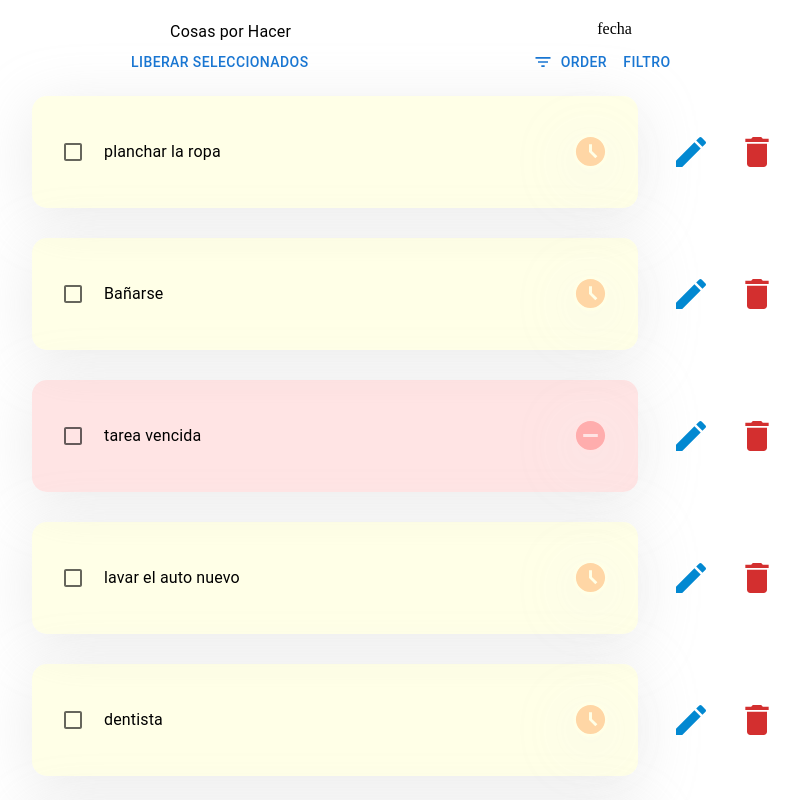
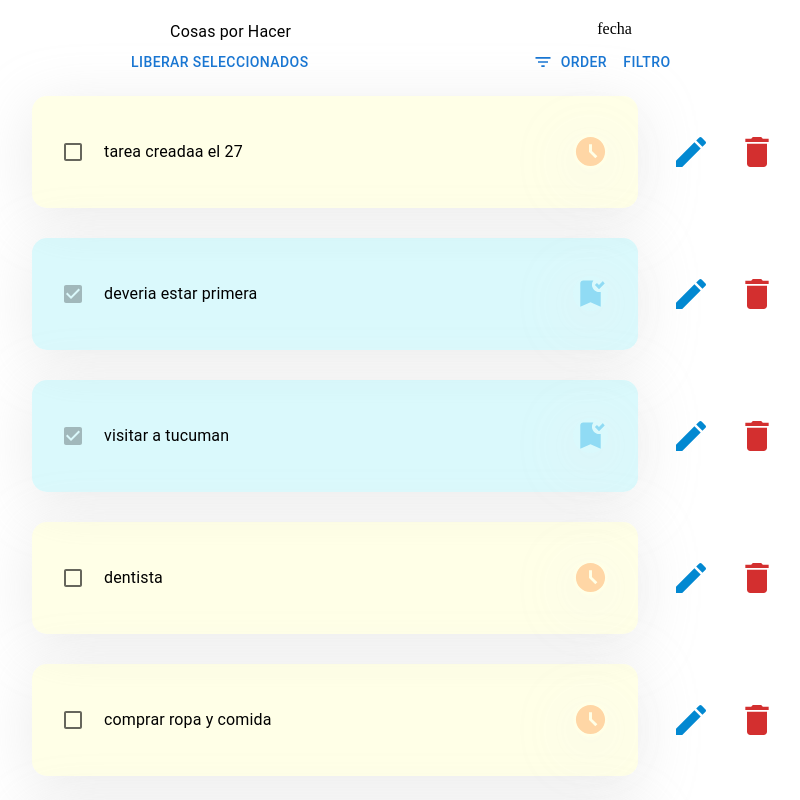
Before and after one commit to agusminahk/LicitaLab, a React (Create React App) app: page / in a window 1280 px wide. Shown: the top 800 px of the page, without its empty margins (239-1039 px from the left). Built offline with nearby package versions, Linux system fonts and the light colour scheme; data requests are answered from the project's data file.

Commit message:
agrego colores a tareas liberadas, checkbox disabled para las que fueron liberadas y optimizacion de ordenamiento segun vencimiento

```diff
--- a/api/database.json
+++ b/api/database.json
@@ -1,32 +1,32 @@
 {
     "tasks": [
         {
-      "id": "l18cixpwegso4a4041s",
             "task": "planchar la ropa",
             "createAt": "2022-03-26T18:10",
             "expireAt": "2022-03-26T20:09",
-      "completed": false
+            "completed": false,
+            "id": "l18cixpwegso4a4041s"
         },
         {
-      "id": "l18cjavl9gavpaz5rhk",
             "task": "Bañarse ",
-      "createAt": "2022-03-26T18:10",
+            "createAt": "2022-03-26T18:01",
             "expireAt": "2022-03-26T20:10",
-      "completed": false
+            "completed": false,
+            "id": "l18cjavl9gavpaz5rhk"
         },
         {
-      "id": "l18ecjkiqaplo23j0wp",
             "task": "tarea vencida",
             "createAt": "2022-03-26T19:01",
-      "expireAt": "2022-03-18T19:00",
-      "completed": false
+            "expireAt": "2022-03-09T19:00",
+            "completed": true,
+            "id": "l18ecjkiqaplo23j0wp"
         },
         {
-      "id": "l18eheuomwqna0dcots",
             "task": "lavar el auto nuevo",
             "createAt": "2022-03-26T19:04",
-      "expireAt": "2022-03-26T22:04",
-      "completed": false
+            "expireAt": "2022-03-27T15:04",
+            "completed": false,
+            "id": "l18eheuomwqna0dcots"
         },
         {
             "task": "dentista",
@@ -46,15 +46,22 @@
             "task": "visitar a tucuman",
             "createAt": "2022-03-26T19:50",
             "expireAt": "2022-03-26T19:50",
-      "completed": false,
+            "completed": true,
             "id": "l18g3zd4ykmv1ft3vb"
         },
         {
-      "id": "l18hl4gim9lss243v",
             "task": "deveria estar primera",
             "createAt": "2022-03-26T20:31",
             "expireAt": "2022-03-10T20:31",
-      "completed": false
+            "completed": true,
+            "id": "l18hl4gim9lss243v"
+        },
+        {
+            "task": "tarea creadaa el 27",
+            "createAt": "2022-03-27T16:07",
+            "expireAt": "2022-03-27T18:06",
+            "completed": false,
+            "id": "l19nkixqkqtq6eio3vh"
         }
     ]
 }
--- a/src/common/TaskGenerator.jsx
+++ b/src/common/TaskGenerator.jsx
@@ -1,21 +1,25 @@
 import React, { useEffect, useState } from 'react';
-import { useDispatch } from 'react-redux';
+import { useDispatch, useSelector } from 'react-redux';
 import { Box, Typography, TextField, SvgIcon, Checkbox } from '@mui/material';
 import AdapterDateFns from '@mui/lab/AdapterDateFns';
 import LocalizationProvider from '@mui/lab/LocalizationProvider';
 
+import { setReleasedTask } from '../store/releaseTasks';
 import { updater } from '../helpers/requests.js';
 import { taskStatus } from '../helpers/auxileFunctions.js';
 
 const TaskGenerator = (props) => {
     const dispatch = useDispatch();
+    const releaseTasks = useSelector((state) => state.releaseTasks);
+
     const { id, task, expireAt, createAt, completed } = props.task;
-    const [status, setStatus] = useState(taskStatus(expireAt));
+    const [status, setStatus] = useState(taskStatus(expireAt, completed));
+    const [check, setCheck] = useState(completed);
 
     useEffect(() => {
-        setStatus(taskStatus(expireAt)); // cuando la fecha sea actualizada refrescamos el componente
+        setStatus(taskStatus(expireAt, completed)); // cuando la fecha sea actualizada refrescamos el componente
 
-        const timer = () => setTimeout(() => setStatus(taskStatus(expireAt)), 15000);
+        const timer = () => setTimeout(() => setStatus(taskStatus(expireAt, completed)), 15000);
         const timerId = timer();
 
         return () => {
@@ -32,12 +36,26 @@ const TaskGenerator = (props) => {
                 boxShadow: '0 10px 60px 0 rgba(230, 230, 230, 0.8)',
                 margin: '15px',
                 borderRadius: '15px',
-
                 backgroundColor: status.color,
             }}
         >
             <Box sx={{ display: 'flex', flex: 1, alignItems: 'center', margin: '0 10px' }}>
-                <Checkbox sx={{ margin: '0px 10px' }} />
+                <Checkbox
+                    checked={check}
+                    value={check}
+                    sx={{ margin: '0px 10px' }}
+                    disabled={(completed && true) || false}
+                    onChange={(e) => {
+                        setCheck(e.target.checked);
+                        if (!check) {
+                            const release = [...releaseTasks, props.task];
+                            dispatch(setReleasedTask(release));
+                        } else {
+                            const notReleaseYet = releaseTasks.filter((task) => task.id !== id);
+                            dispatch(setReleasedTask(notReleaseYet));
+                        }
+                    }}
+                />
                 <Typography>{task}</Typography>
             </Box>
 
@@ -58,7 +76,6 @@ const TaskGenerator = (props) => {
                     component={status.icon}
                     fontSize="large"
                     sx={{
-                        //backgroundColor: status.iconColor,
                         color: status.iconColor,
                         margin: '0 20px',
                         borderRadius: '50px',
@@ -66,22 +83,6 @@ const TaskGenerator = (props) => {
                     }}
                 />
             </Box>
-
-            {/*
-            <Button
-                component={EditIcon}
-                variant="contained"
-                color="action"
-                sx={{
-                    color: '#404040',
-                    margin: 'auto',
-                    fontSize: '10px',
-                    height: '100%',
-                    //  border: '1px solid #404040',
-                    //borderRadius: '100%',
-                }}
-                onClick={() => handleChange()}
-            /> */}
         </Box>
     );
 };
--- a/src/components/Header.jsx
+++ b/src/components/Header.jsx
@@ -1,9 +1,14 @@
 import React from 'react';
 import { Box, Typography, Button, IconButton } from '@mui/material';
+import { useSelector, useDispatch } from 'react-redux';
 
 import Filters from './Filters';
+import { changeTaskStatus } from '../helpers/requests';
 
 const Header = () => {
+    const dispatch = useDispatch();
+    const releaseTasks = useSelector((state) => state.releaseTasks);
+
     return (
         <Box sx={{ display: 'flex', flexDirection: 'column' }}>
             <Box sx={{ display: 'flex', justifyContent: 'space-around' }}>
@@ -11,7 +16,13 @@ const Header = () => {
                 <Box>fecha</Box>
             </Box>
             <Box sx={{ display: 'flex', justifyContent: 'space-around' }}>
-                <Button> liberar seleccionados</Button>
+                <Button
+                    onClick={() => {
+                        changeTaskStatus(dispatch, releaseTasks);
+                    }}
+                >
+                    liberar seleccionados
+                </Button>
                 <Box sx={{ display: 'flex' }}>
                     <Filters />
                     {/* <Button startIcon={<FilterListIcon />}>Order</Button> */}
--- a/src/components/Task.jsx
+++ b/src/components/Task.jsx
@@ -16,14 +16,15 @@ const Task = () => {
     const [edit, setEdit] = useState(false);
     const [tareaParaEditar, setTareaParaEditar] = useState({});
 
-    const listaDeTareas = useSelector((state) => state.tasks);
+    const listaDeTareas = useSelector((state) => state.tasks) || [];
 
     //  defaultOrder(listaDeTareas);
 
     return (
         <Box sx={{ display: 'flex', flexDirection: 'column' }}>
             {listaDeTareas &&
-                listaDeTareas.map((task, i) => (
+                listaDeTareas.map((task, i) => {
+                    return (
                         <Box sx={{ display: 'flex', alignItems: 'center' }} key={i}>
                             <TaskGenerator task={task} />
                             <IconButton
@@ -54,7 +55,8 @@ const Task = () => {
                                 <DeleteIcon sx={{ fontSize: '40px' }} />
                             </IconButton>
                         </Box>
-                ))}
+                    );
+                })}
 
             <Box
                 sx={{
--- a/src/helpers/auxileFunctions.js
+++ b/src/helpers/auxileFunctions.js
@@ -1,4 +1,4 @@
-import AccessTimeIcon from '@mui/icons-material/AccessTime';
+import BookmarkAddedIcon from '@mui/icons-material/BookmarkAdded';
 import AccessTimeFilledIcon from '@mui/icons-material/AccessTimeFilled';
 import CheckCircleIcon from '@mui/icons-material/CheckCircle';
 import RemoveCircleIcon from '@mui/icons-material/RemoveCircle';
@@ -13,14 +13,16 @@ export function uniqueId() {
     return Date.now().toString(36) + Math.random().toString(36).substring(2);
 }
 
-export function taskStatus(expire) {
+export function taskStatus(expire, status) {
     const tresHoras = 3600000 * 3;
     const result = +new Date(expire) - Date.now();
 
+    if (status)
+        return { color: 'rgba(142, 236, 245, .33)', icon: BookmarkAddedIcon, iconColor: 'rgba(144, 219, 244,1)' };
     if (result < 0)
         return { color: 'rgba(255, 173, 173, .33)', icon: RemoveCircleIcon, iconColor: 'rgba(255, 173, 173, 1)' };
     if (result > 0 && result < tresHoras)
-        return { color: 'rgba(202, 255, 191, .33)', icon: CheckCircleIcon, iconColor: 'rgba(202, 255, 191, 1)' };
+        return { color: 'rgba(202, 255, 191, .33)', icon: CheckCircleIcon, iconColor: 'rgba(170, 246, 131, 1)' };
 
     return { color: 'rgba(253, 255, 182, .33)', icon: AccessTimeFilledIcon, iconColor: 'rgba(255, 214, 165, 1)' };
 }
--- a/src/helpers/orderFunctions.js
+++ b/src/helpers/orderFunctions.js
@@ -1,9 +1,13 @@
 export const defaultOrder = (tasks) => {
     window.localStorage.setItem('order', 'default');
-    return [...tasks].sort((a, b) => +new Date(a.createAt) - +new Date(b.createAt));
+    return [...tasks].sort((a, b) => +new Date(b.createAt) - +new Date(a.createAt));
 };
 
-export const orderByExpire = (tareas) => {
+export const orderByExpire = (tasks) => {
     window.localStorage.setItem('order', 'expire');
-    return [...tareas].sort((a, b) => (+new Date(b.expireAt) > +new Date(a.expireAt) ? -1 : 1));
+    const notReleasedTasks = tasks.filter((task) => task.completed === false);
+    const releasedTasks = tasks.filter((task) => task.completed);
+
+    const orderTasks = notReleasedTasks.sort((a, b) => (+new Date(b.expireAt) > +new Date(a.expireAt) ? -1 : 1));
+    return [...orderTasks, ...releasedTasks];
 };
--- a/src/helpers/requests.js
+++ b/src/helpers/requests.js
@@ -1,10 +1,11 @@
 import axios from 'axios';
 
 import { defaultOrder, orderByExpire } from './orderFunctions';
+import { sendUpdateToRelease } from '../store/releaseTasks';
 import { setTasks, sendUpdateRequest, sendDeleteRequest, sendCreateRequest } from '../store/tasks';
 
 const refresh = async (dispatch) => {
-    const result = await axios.get('/tasks');
+    const result = await axios.get('/tasks?completed=false');
 
     const order = window.localStorage.getItem('order');
 
@@ -36,3 +37,8 @@ export const toTrash = (dispatch, id) => {
     dispatch(sendDeleteRequest(id));
     refresh(dispatch);
 };
+
+export const changeTaskStatus = async (dispatch, tasks) => {
+    await dispatch(sendUpdateToRelease(tasks));
+    refresh(dispatch);
+};
--- /dev/null
+++ b/src/store/releaseTasks.js
@@ -0,0 +1,19 @@
+import { createAction, createAsyncThunk, createReducer } from '@reduxjs/toolkit';
+import axios from 'axios';
+
+export const setReleasedTask = createAction('SET_RELEASED_TASK');
+
+export const sendUpdateToRelease = createAsyncThunk('UPDATE', async (tasks) => {
+    const promises = [];
+    tasks.forEach(({ id, task, createAt, expireAt, completed }) => {
+        promises.push(axios.put(`/tasks/${id}`, { task, createAt, expireAt, completed: !completed }));
+    });
+    await Promise.all(promises);
+
+    return [];
+});
+
+export const releaseTasksReducer = createReducer([], {
+    [setReleasedTask]: (state, action) => action.payload,
+    [sendUpdateToRelease]: (state, action) => (state = action.payload),
+});
--- a/src/store/store.js
+++ b/src/store/store.js
@@ -1,10 +1,12 @@
 import logger from 'redux-logger';
 import { configureStore } from '@reduxjs/toolkit';
 import { tasksReducer } from './tasks.js';
+import { releaseTasksReducer } from './releaseTasks.js';
 
 export const store = configureStore({
     middleware: (mw) => mw().concat(logger),
     reducer: {
         tasks: tasksReducer,
+        releaseTasks: releaseTasksReducer,
     },
 });
```
Also changed, not shown: src/store/tasks.js (+0 -11 lines). Lines whose indentation alone changed are shown as unchanged.
